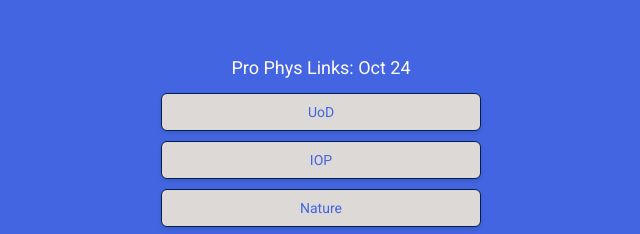
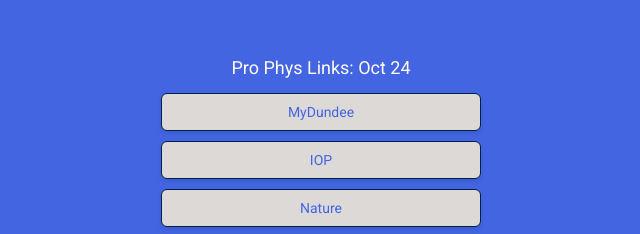
Before and after one commit to Jamie-Hendry/Pro-Physics, a plain HTML site: page index.html in a window 1280 px wide. Shown: the part 224-458 px from the top of the page, 319-959 px from the left. Drawn offline with Linux system fonts and the light colour scheme.

Commit message:
Update index.html

```diff
--- a/index.html
+++ b/index.html
@@ -18,7 +18,7 @@
     <h2>Pro Phys Links: Oct 24</h2>
     <p></p>
     <div class="link-container">
-      <a href="https://www.dundee.ac.uk/" class="link">UoD</a>
+      <a href="https://my.dundee.ac.uk/ultra/course" class="link">MyDundee</a>
       <a href="https://www.iop.org/" class="link">IOP</a>
       <a href="https://www.nature.com/" class="link">Nature</a>
       <a href="https://gilbertson2209.github.io/thal-val/" class="link">Restless Bandit Task: Demo</a>
```
